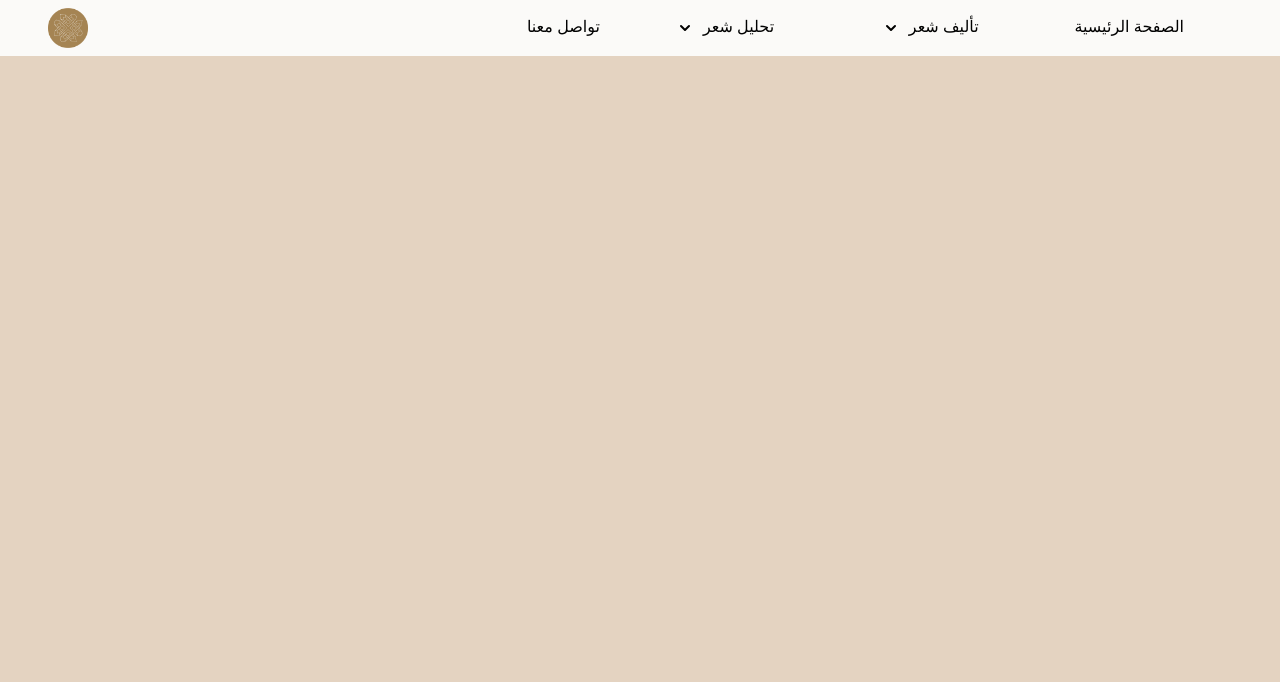
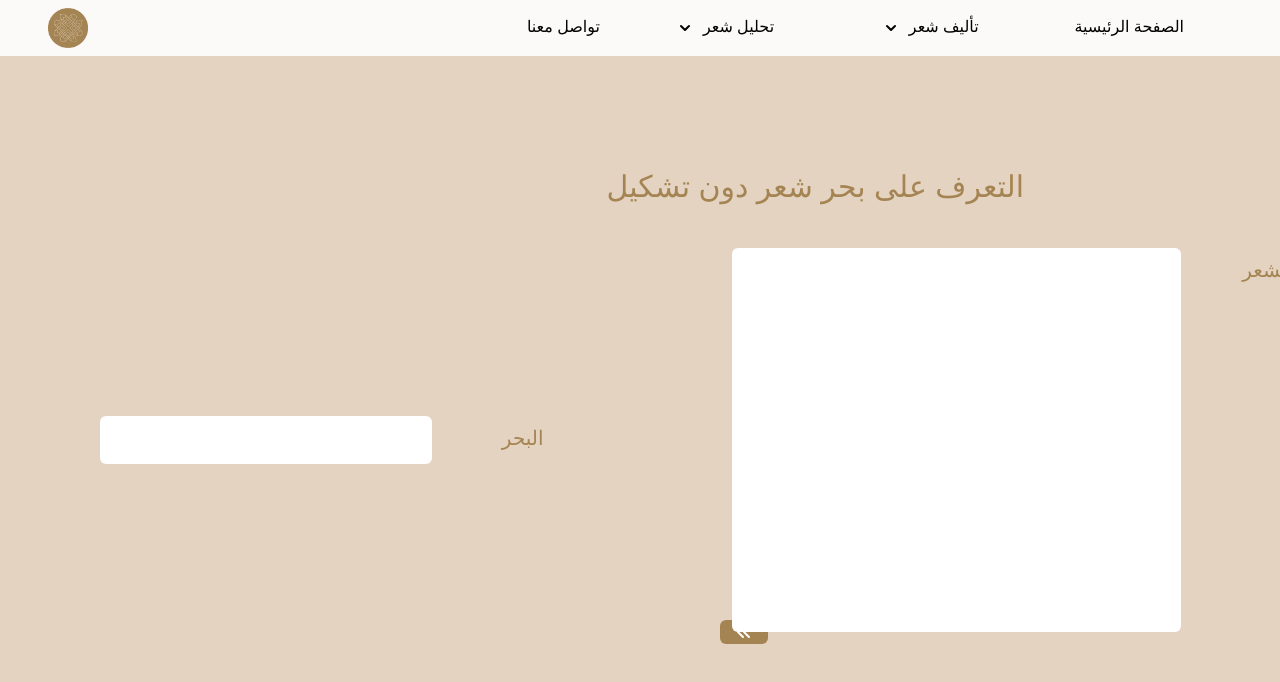
Before and after one commit to wadjih-bencheikh18/arabicthon-front, a React (Create React App) app: page /analyse/ba7rDounTachkil in a window 1280 px wide. Shown: the top 682 px of the page. Built offline with nearby package versions, Linux system fonts and the light colour scheme.

Commit message:
add ba7r doun tachkil

```diff
--- a/src/App.js
+++ b/src/App.js
@@ -11,6 +11,7 @@ import LastWord from "./components/Functional/LastWord";
 import Analyse from "./components/Functional/Analyse";
 import Subject from "./components/Functional/Subject";
 import WaznAndRawi from "./components/Functional/WaznAndRawi";
+import Ba7rDounTachkil from "./components/Functional/Ba7rDounTachkil";
 function App() {
   return (
     <Router>
@@ -48,6 +49,9 @@ function App() {
           <Route path="/create/waznRawi">
             <WaznAndRawi />
           </Route>
+          <Route path="/analyse/ba7rDounTachkil">
+            <Ba7rDounTachkil />
+          </Route>
           <Route path="/test">
             <div className="h-screen">
               <Analyse />
--- /dev/null
+++ b/src/components/Functional/Ba7rDounTachkil.jsx
@@ -0,0 +1,30 @@
+import OutputResult from "./OutputResult";
+import InputResult from "./InputResult";
+
+export default function Ba7rDounTachkil() {
+  return (
+    <div className="h-screen flex flex-col justify-center">
+      <div className="text-right mb-0 mr-64 text-3xl pb-6 text-[#A58453]">
+        التعرف على بحر شعر دون تشكيل
+      </div>
+      <div className="flex-row-reverse flex justify-center items-center gap-x-72">
+        <InputResult
+          value=""
+          minHeight={15}
+          maxWidth={75}
+          className="text-right"
+          title="الشعر"
+          button
+        />
+        <div className="flex flex-col space-y-10">
+          <InputResult
+            minWidth={30}
+            maxHeight={1}
+            title="البحر"
+            className="overflow-hidden"
+          />
+        </div>
+      </div>
+    </div>
+  );
+}
--- a/src/components/Functional/LastWord.jsx
+++ b/src/components/Functional/LastWord.jsx
@@ -1,7 +1,11 @@
 import OutputResult from "./OutputResult";
 import InputResult from "./InputResult";
+import { useState } from "react";
+import { ChevronDoubleLeftIcon } from "@heroicons/react/solid";
 
 export default function LastWord() {
+  const [show, setShow] = useState("false");
+
   return (
     <div className="h-screen flex flex-col justify-center pb-16">
       <div className="text-right mb-14 mr-64 text-3xl text-[#A58453]">
@@ -27,9 +31,21 @@ export default function LastWord() {
             className="overflow-hidden"
           />
         </div>
-        <div className="col-span-4 row-start-4">
-          <OutputResult minWidth={200} maxHeight={1} title="البيت" />
-        </div>
+        <button
+          onClick={() => {
+            setShow("true");
+          }}
+          className="btn flex rounded-md items-center justify-center w-12 h-6 text-white text-lg bg-[#A58453] -mb-3 -mr-9"
+        >
+          <ChevronDoubleLeftIcon className="w-5 h-5" />
+        </button>
+        {show === "true" ? (
+          <div className="col-span-4 row-start-4">
+            <OutputResult minWidth={200} maxHeight={1} title="البيت" />
+          </div>
+        ) : (
+          ""
+        )}
       </div>
     </div>
   );
```
